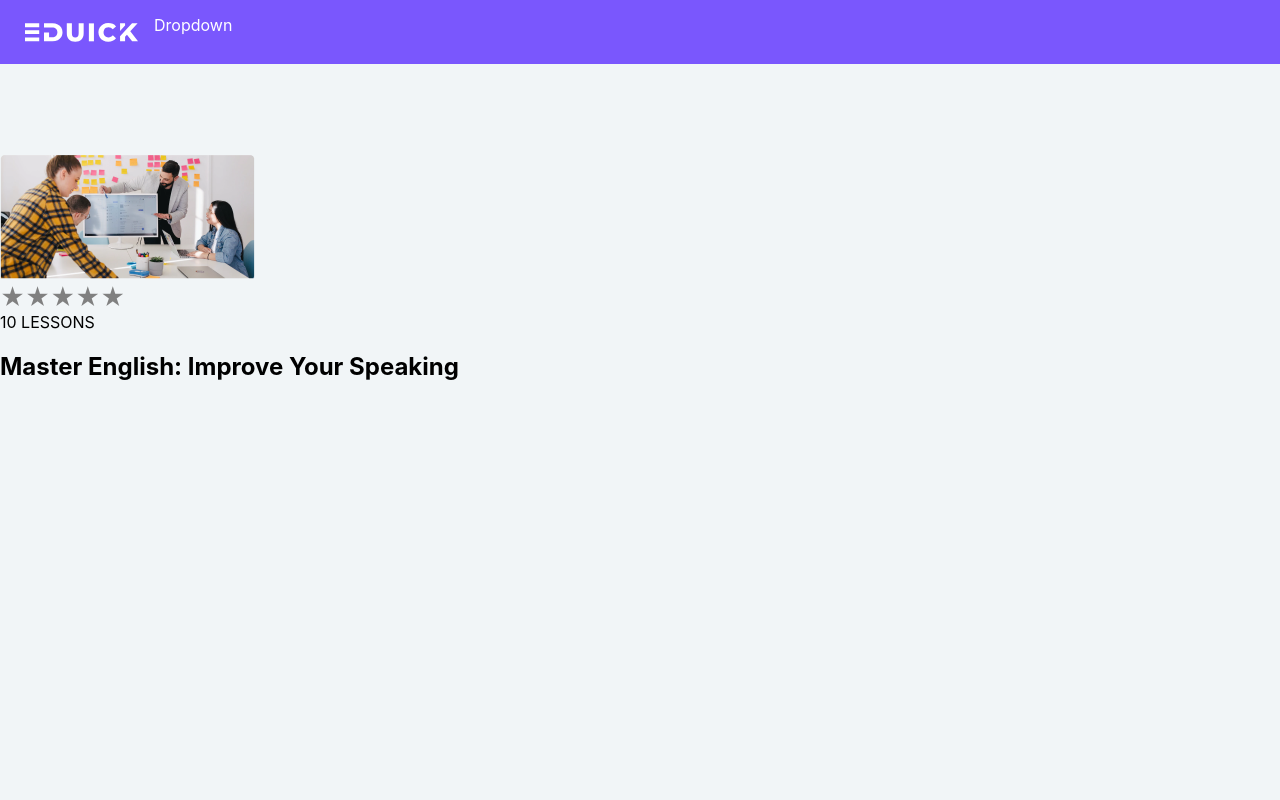
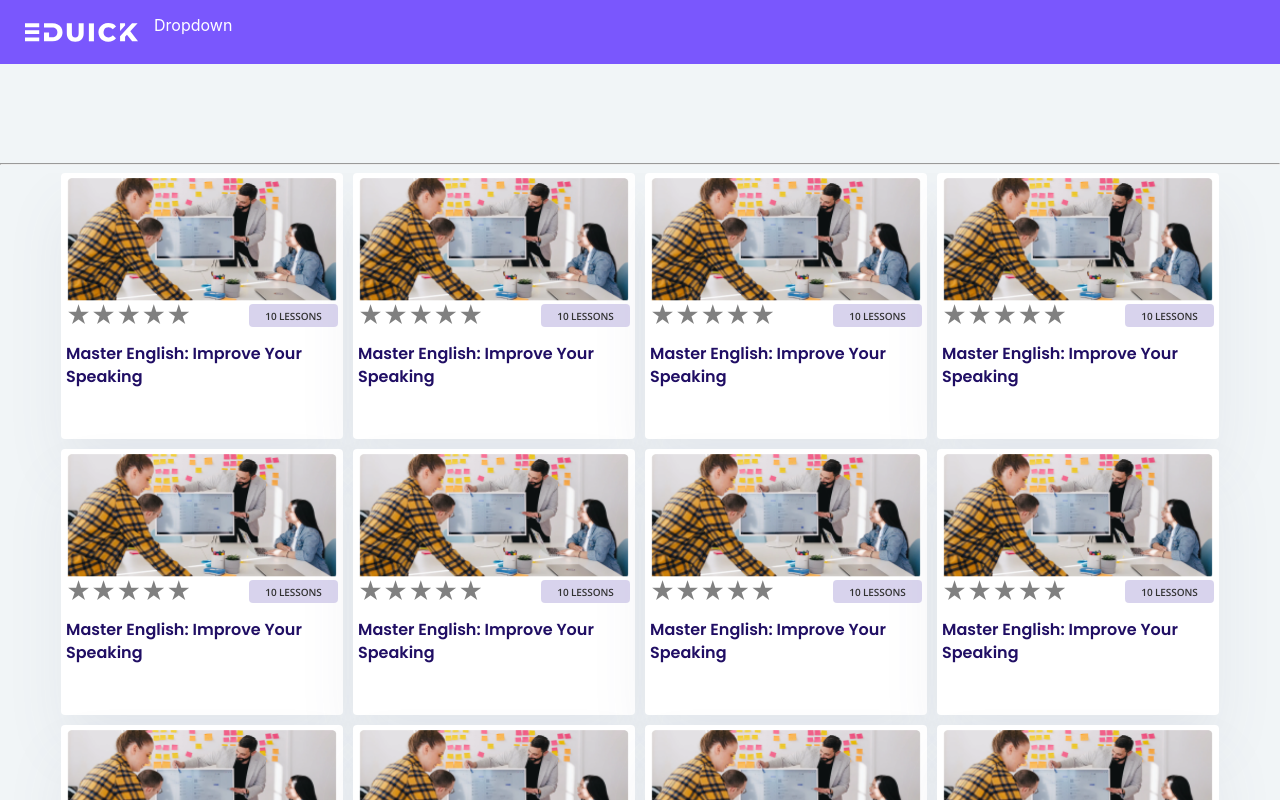
Before and after one commit to enicio/eduick-dashboard, a React (Create React App) app: page / in a window 1280 px wide. Shown: the top 800 px of the page. Built offline with nearby package versions, Linux system fonts and the light colour scheme.

Commit message:
Implementada rolagem infinita

```diff
--- a/package.json
+++ b/package.json
@@ -8,6 +8,7 @@
     "@testing-library/user-event": "^12.1.10",
     "react": "^17.0.2",
     "react-dom": "^17.0.2",
+    "react-infinite-scroll-component": "^6.1.0",
     "react-rating-stars-component": "^2.2.0",
     "react-scripts": "4.0.3",
     "web-vitals": "^1.0.1"
--- a/public/index.html
+++ b/public/index.html
@@ -9,6 +9,13 @@
       name="description"
       content="Web site created using create-react-app"
     />
+
+    <link rel="preconnect" href="https://fonts.gstatic.com">
+    <link href="https://fonts.googleapis.com/css2?family=Open+Sans:ital,wght@0,300;0,600;0,700;0,800;1,300;1,800&display=swap" rel="stylesheet">
+
+    <link rel="preconnect" href="https://fonts.gstatic.com">
+    <link href="https://fonts.googleapis.com/css2?family=Poppins:wght@200;300;400;600;700&display=swap" rel="stylesheet">
+
     <link rel="apple-touch-icon" href="%PUBLIC_URL%/logo192.png" />
     <!--
       manifest.json provides metadata used when your web app is installed on a
--- a/src/components/card.css
+++ b/src/components/card.css
@@ -1,4 +1,64 @@
 .card {
   width: 272px;
   height: 256px;
+
+  display: flex;
+  flex-direction: column;
+  /* justify-content: center; */
+  align-items: center;
+
+  background: #FFFFFF;
+  box-shadow: 0px 32px 60px rgba(84, 95, 122, 0.08);
+  border-radius: 4px;
+  padding: 5px;
 }
+
+.card__container {
+  width: 100%;
+}
+
+.card__image {
+  width: 269.35px;
+  height: 123.16px;
+  border-radius: 4px 4px 0px 0px;
+}
+
+.card__title {
+  font-family: Poppins;
+  font-style: normal;
+  font-weight: 600;
+  font-size: 16px;
+  line-height: 140%;
+/* or 22px */
+  color: #200E64;
+}
+
+.card__quantity__of__lessons {
+  width: 89.18px;
+  height: 23.42px;
+  background: #CFC9E9;
+  opacity: 0.4;
+  border-radius: 4px;
+  display: flex;
+  align-items: center;
+  justify-content: center;
+
+  font-family: Open Sans;
+  font-style: normal;
+  font-weight: 600;
+  font-size: 10px;
+  line-height: 160%;
+/* or 16px */
+
+  letter-spacing: -0.01em;
+  text-transform: uppercase;
+  color: #000000;
+  opacity: 0.8;
+}
+
+.card__rating__And__lessons {
+  display: flex;
+  align-items: center;
+  justify-content: space-between;
+  width: 100%;
+}
--- a/src/components/card.js
+++ b/src/components/card.js
@@ -1,6 +1,7 @@
 import React from 'react';
 import ReactStars from "react-rating-stars-component";
 
+import './card.css';
 function Card() {
 
   const ratingChanged = (newRating) => {
@@ -10,7 +11,7 @@ function Card() {
   return(
     <div className="card">
       <img src='./assets/card_image.png' className="card__image" alt="card"/>
-      <div>
+      <div className="card__rating__And__lessons">
         <ReactStars
           count={5}
           onChange={ratingChanged}
--- /dev/null
+++ b/src/components/infiniteScroll.css
@@ -0,0 +1,7 @@
+.infinite-scroll-component {
+  display: grid;
+  /* background-color: blue; */
+  grid-template-columns: repeat(auto-fit, minmax(275px, auto));
+  justify-content: center;
+  gap: 10px;
+}
--- /dev/null
+++ b/src/components/infiniteScroll.js
@@ -0,0 +1,52 @@
+import React from 'react';
+import InfiniteScroll from "react-infinite-scroll-component";
+
+import './infiniteScroll.css';
+
+import Card from './card';
+
+const style = {
+  height: 30,
+  border: "1px solid green",
+  margin: 6,
+  padding: 8
+};
+
+class Scroll extends React.Component {
+  state = {
+    items: Array.from({ length: 20 })
+  };
+
+  fetchMoreData = () => {
+    // a fake async api call like which sends
+    // 20 more records in 1.5 secs
+    setTimeout(() => {
+      this.setState({
+        items: this.state.items.concat(Array.from({ length: 5 }))
+      });
+    }, 1500);
+  };
+
+  render() {
+    return (
+      <div>
+        <hr />
+        <InfiniteScroll
+          dataLength={this.state.items.length}
+          next={this.fetchMoreData}
+          hasMore={true}
+          loader={<h4>Loading...</h4>}
+        >
+          {this.state.items.map((i, index) => (
+            <Card />
+            // <div style={style} key={index}>
+            //   div - #{index}
+            // </div>
+          ))}
+        </InfiniteScroll>
+      </div>
+    );
+  }
+}
+
+export default Scroll;
--- a/src/pages/main.css
+++ b/src/pages/main.css
@@ -1,3 +1,6 @@
 .main {
   margin-top: 155px;
+  display: flex;
+  justify-content: center;
+  align-items: center;
 }
--- a/src/pages/main.js
+++ b/src/pages/main.js
@@ -1,5 +1,7 @@
 import React from 'react';
 import Card from '../components/card'
+
+import Scroll from '../components/infiniteScroll';
 
 import './main.css';
 
@@ -7,7 +9,12 @@ function Main() {
   return(
     <div className="main">
       <div className="card__container">
+        {/* <Card />
         <Card />
+        <Card />
+        <Card /> */}
+        <Scroll />
+
       </div>
     </div>
   );
```
Also changed, not shown: 1 other file (tests, documents, lock files or other folders). Lines whose indentation alone changed are shown as unchanged.
